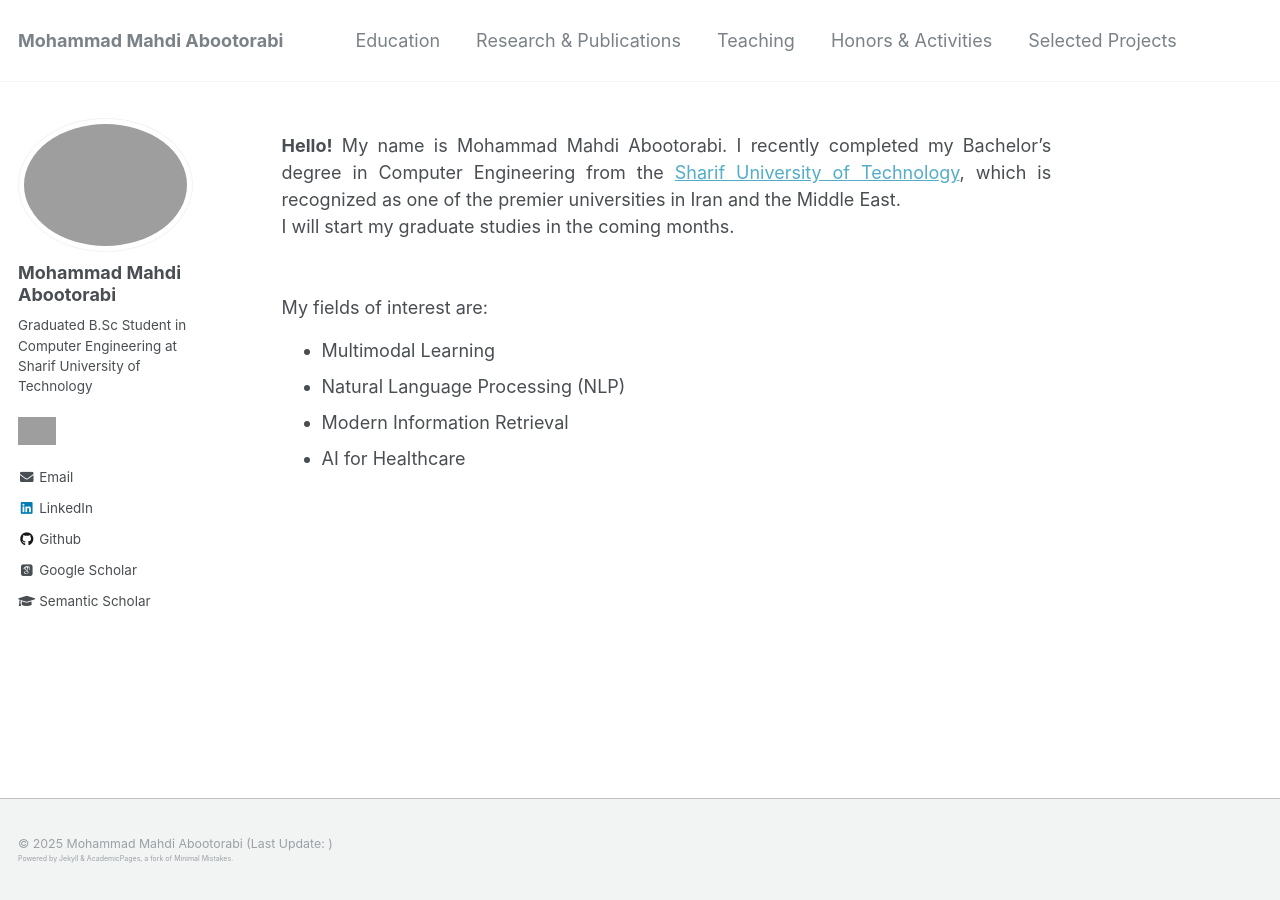
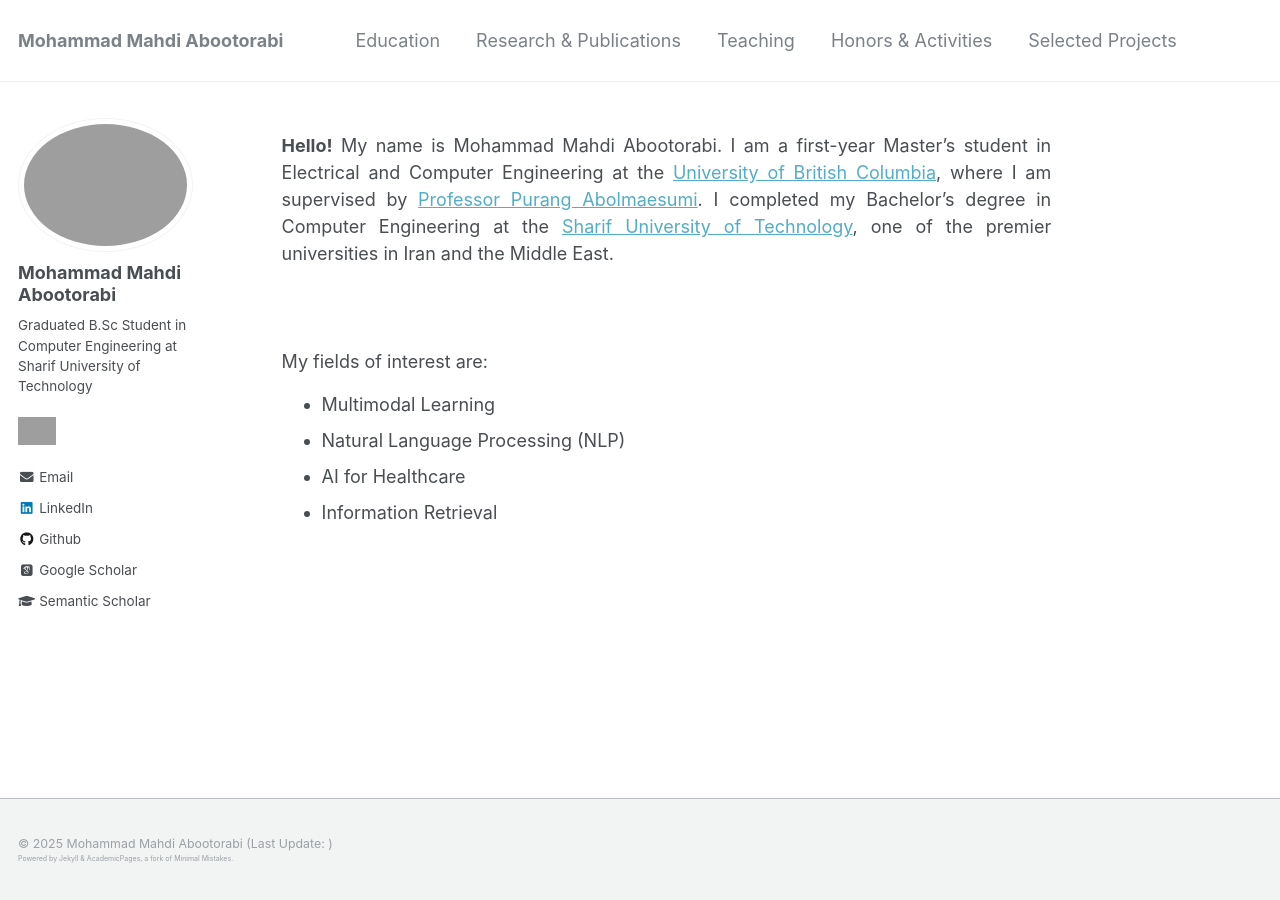
Before and after one commit to aboots/aboots.github.io, a Jekyll site: the page built from _pages/about.md, in a window 1280 px wide. Built offline with Jekyll 4.4.1, drawn with Linux system fonts in a browser that asks for light colours; nearby versions of some CDN libraries; some web fonts are replaced; grey boxes are pictures that could not be loaded.

Commit message:
Update about.md

```diff
--- a/_pages/about.md
+++ b/_pages/about.md
@@ -16,9 +16,9 @@ ul.twocol { width: 110%; }
 </style>
 
 <p style="text-align: justify;">
-<b>Hello!</b> My name is Mohammad Mahdi Abootorabi. I recently completed my Bachelor’s degree in Computer Engineering from the <a href="https://en.sharif.edu/"> Sharif University of Technology</a>, which is recognized as one of the premier universities in Iran and the Middle East.
+<b>Hello!</b> My name is Mohammad Mahdi Abootorabi. I am a first-year Master’s student in Electrical and Computer Engineering at the <a href="https://ece.ubc.ca/">University of British Columbia</a>, where I am supervised by <a href="https://ece.ubc.ca/purang-abolmaesumi/">Professor Purang Abolmaesumi</a>.
+I completed my Bachelor’s degree in Computer Engineering at the <a href="https://en.sharif.edu/">Sharif University of Technology</a>, one of the premier universities in Iran and the Middle East.
 <br>
-I will start my graduate studies in the coming months.
 <br>
 
 <br>
@@ -29,6 +29,6 @@ My fields of interest are:
 <ul style="margin-top: -1%;" markdown='1'>
 <li> Multimodal Learning</li>
 <li> Natural Language Processing (NLP)</li>
-<li> Modern Information Retrieval </li>
 <li> AI for Healthcare </li>
+<li>Information Retrieval </li>
 </ul>
```
